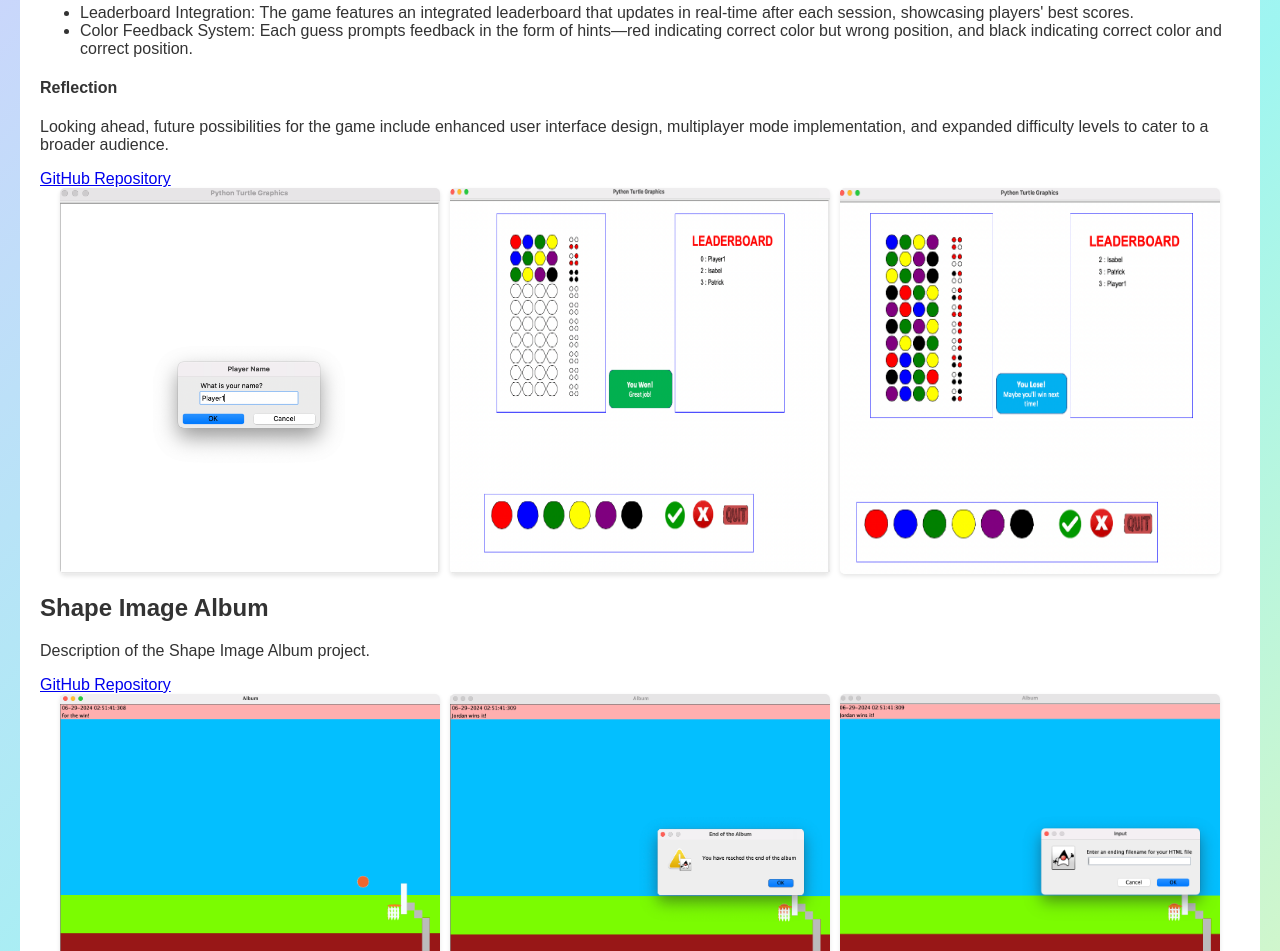
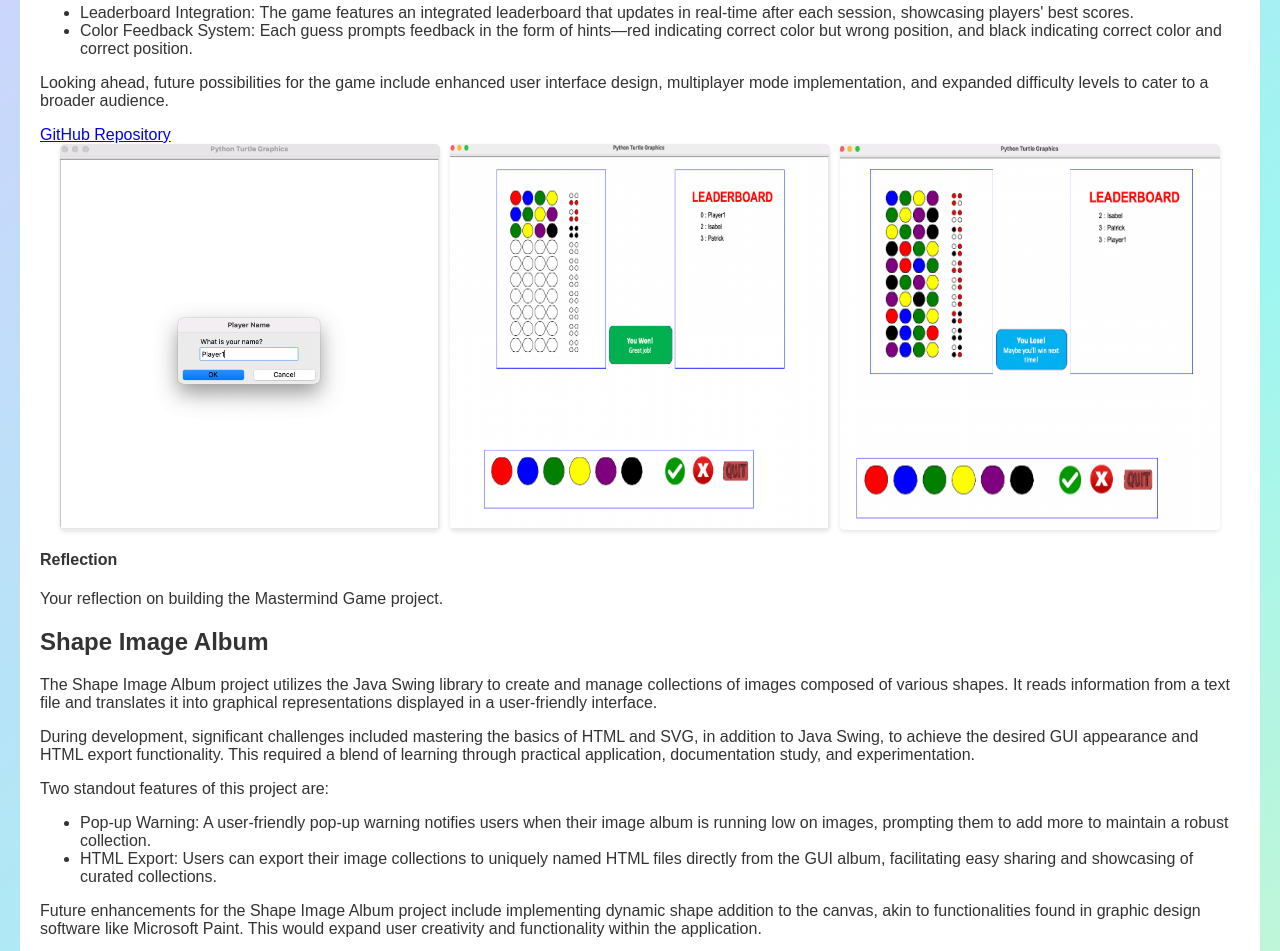
Before and after one commit to isabelcuddihy/portfolio_site, a website built with webpack: page dist/projects.html in a window 1280 px wide. Shown: the part 500-1451 px from the top of the page. Built offline with nearby package versions, Linux system fonts and the light colour scheme.

Commit message:
projects.dist updates

```diff
--- a/dist/projects.html
+++ b/dist/projects.html
@@ -50,11 +50,8 @@
                 <li>Leaderboard Integration: The game features an integrated leaderboard that updates in real-time after each session, showcasing players' best scores.</li>
                 <li>Color Feedback System: Each guess prompts feedback in the form of hints—red indicating correct color but wrong position, and black indicating correct color and correct position.</li>
             </ul>
-            <div class="project-reflection">
-                <h4>Reflection</h4>
-                <p>Looking ahead, future possibilities for the game include enhanced user interface design, multiplayer mode implementation, and expanded difficulty levels to cater to a broader audience.</p>
-            </div>
-          <div class="project-details">
+            <p>Looking ahead, future possibilities for the game include enhanced user interface design, multiplayer mode implementation, and expanded difficulty levels to cater to a broader audience.</p>
+            <div class="project-details">
                 <a href="https://github.com/isabelcuddihy/project_portfolio/commit/29bbeabb89d703edd5f9eaf6ad8316f4c159ad3d" target="_blank" class="github-link">GitHub Repository</a>
                 <div class="project-images">
                     <img src="Mastermind-EnterPlayerName.png" alt="Mastermind Enter Player Name">
@@ -62,13 +59,21 @@
                     <img src="Mastermind_Lose_Event.png" alt="Mastermind Player Loses">
                 </div>
                 <div class="project-reflection">
-
+                    <h4>Reflection</h4>
+                    <p>Your reflection on building the Mastermind Game project.</p>
                 </div>
             </div>
         </div>
         <div class="project">
             <h2>Shape Image Album</h2>
-            <p>Description of the Shape Image Album project.</p>
+            <p>The Shape Image Album project utilizes the Java Swing library to create and manage collections of images composed of various shapes. It reads information from a text file and translates it into graphical representations displayed in a user-friendly interface.</p>
+            <p>During development, significant challenges included mastering the basics of HTML and SVG, in addition to Java Swing, to achieve the desired GUI appearance and HTML export functionality. This required a blend of learning through practical application, documentation study, and experimentation.</p>
+            <p>Two standout features of this project are:</p>
+            <ul>
+                <li>Pop-up Warning: A user-friendly pop-up warning notifies users when their image album is running low on images, prompting them to add more to maintain a robust collection.</li>
+                <li>HTML Export: Users can export their image collections to uniquely named HTML files directly from the GUI album, facilitating easy sharing and showcasing of curated collections.</li>
+            </ul>
+            <p>Future enhancements for the Shape Image Album project include implementing dynamic shape addition to the canvas, akin to functionalities found in graphic design software like Microsoft Paint. This would expand user creativity and functionality within the application.</p>
             <div class="project-details">
                 <a href="https://github.com/yourusername/project2" target="_blank" class="github-link">GitHub Repository</a>
                 <div class="project-images">
@@ -85,7 +90,10 @@
         </div>
         <div class="project">
             <h2>BBC File Renamer</h2>
-            <p>Description of the BBC File Renamer project.</p>
+            <p>The BBC File Renamer project was developed to solve a business challenge of renaming thousands of caption files to specific and unique conventions for delivery to media partners. Often, the same files needed to go to multiple partners but with different names. By automating the renaming process, the project aimed to eliminate human-error from mistyping and drastically reduce the time required to rename large amounts of files.</p>
+            <p>Key challenges included creating a simple terminal interface to allow other users to easily rename files based on the media partner's name. The program executes the rename function across all valid files in the designated folder after receiving input.</p>
+            <p>Another significant challenge was integrating the archive caption project with this program to utilize a base filename and enable rapid auto-renaming of thousands of files to match the required style. The caption archive was successfully expanded to over 50,000 assets, ensuring adherence to proper naming conventions.</p>
+            <p>Future plans for the BBC File Renamer project include adding functionality for renaming video files, incorporating metadata tags, and integrating the program with a larger Content Management System (CMS) for instant export of correctly formatted captions.</p>
             <div class="project-details">
                 <a href="https://github.com/yourusername/project3" target="_blank" class="github-link">GitHub Repository</a>
                 <div class="project-images">
```
